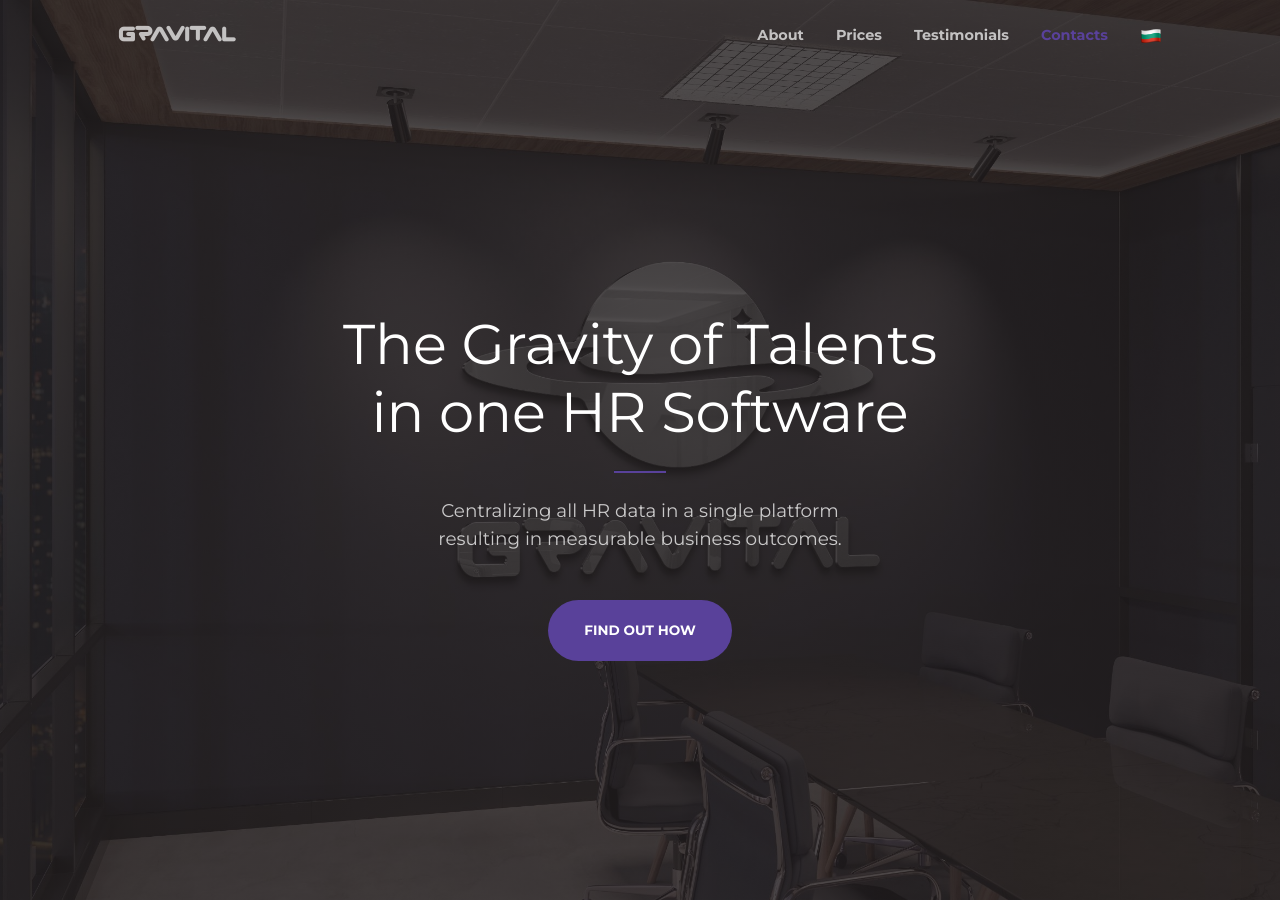
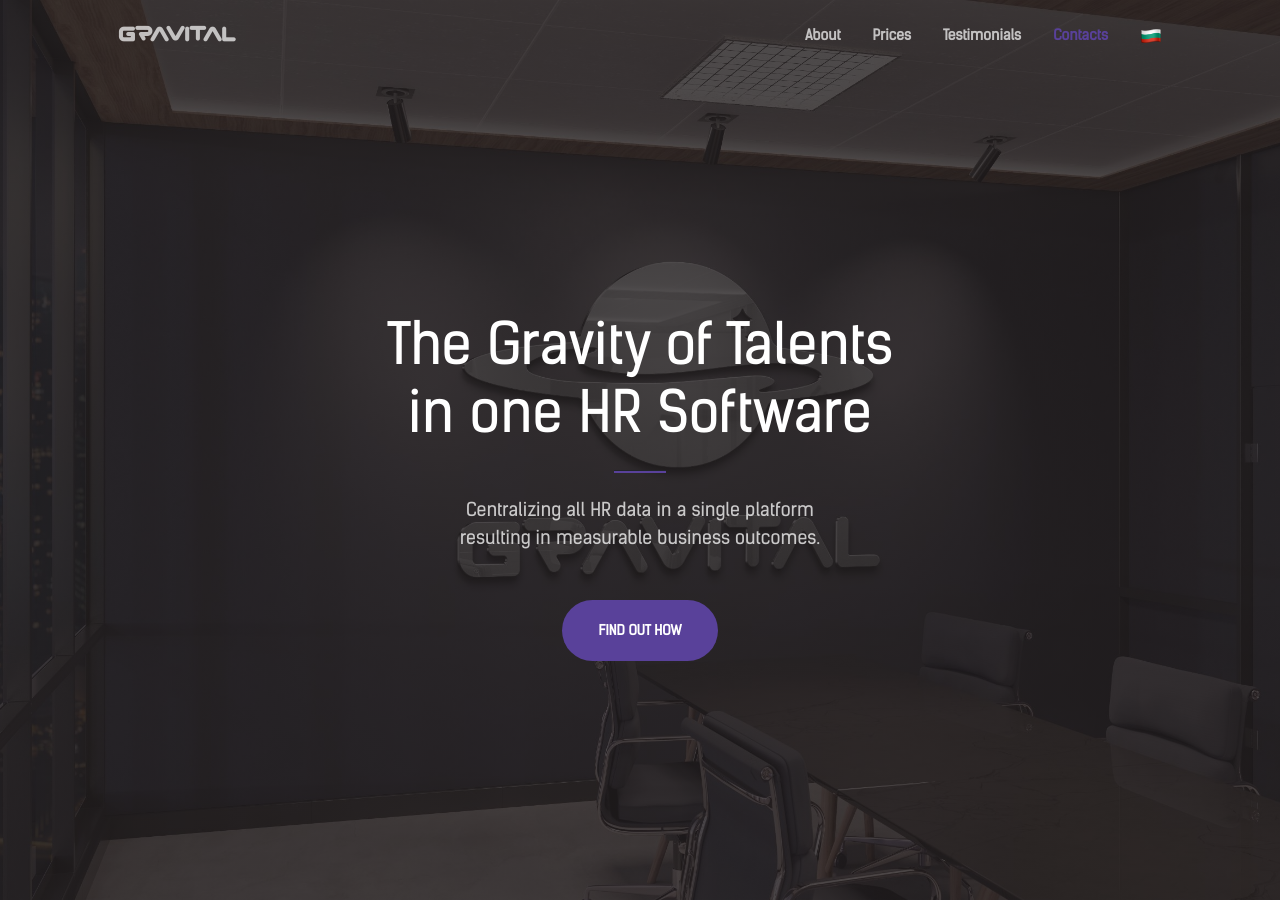
Before and after one commit to gravital-hr/gravital-hr.github.io, a Jekyll site: the page built from index.md, in a window 1280 px wide and 900 px high. Built offline with Jekyll 4.4.1, drawn with Linux system fonts in a browser that asks for light colours; comment, search, counter and statistics services are not loaded.

Commit message:
Use Kelson as main font, justify text in 'services' section.

```diff
--- a/_includes/services.html
+++ b/_includes/services.html
@@ -17,7 +17,7 @@
         <div class="mt-5">
           <div class="mb-2"><i class="{{ service.icon }} bi text-primary" style="font-size: 64px;"></i></div>
           <h3 class="h4 mb-2 {{ section.service_title_style }}">{{ service.title }}</h3>
-          <div class="text-muted mb-0">
+          <div class="text-muted mb-0" style="text-align: justify">
             {{ service.text | markdownify }}
             {% if service.url %}
               <a href="{{ service.url }}"><i class="bi bi-link"></i></a>
--- a/_sass/creative/variables/_typography.scss
+++ b/_sass/creative/variables/_typography.scss
@@ -2,11 +2,11 @@
 // Typography
 //
 
-$font-family-sans-serif: "Montserrat", -apple-system, BlinkMacSystemFont,
+$font-family-sans-serif: "Kelson", -apple-system, BlinkMacSystemFont,
     "Segoe UI", Roboto, "Helvetica Neue", Arial, "Noto Sans", sans-serif,
     "Apple Color Emoji", "Segoe UI Emoji", "Segoe UI Symbol", "Noto Color Emoji";
 
-$font-family-serif: "Montserrat", -apple-system, BlinkMacSystemFont,
+$font-family-serif: "Kelson", -apple-system, BlinkMacSystemFont,
     "Segoe UI", Roboto, "Helvetica Neue", Arial, "Noto Sans", sans-serif,
     "Apple Color Emoji", "Segoe UI Emoji", "Segoe UI Symbol", "Noto Color Emoji";
 
--- a/assets/css/main.scss
+++ b/assets/css/main.scss
@@ -28,6 +28,11 @@ $brown:      #231f20;
   font-display: swap;
   src: url(../VarelmoRound.ttf);
 }
+@font-face {
+  font-family: 'Kelson';
+  font-display: swap;
+  src: url(../kelson_sans_normal.ttf);
+}
 
 #mainNav .navbar-brand, .brand {
     font-family: 'Varelmo Round';
```
Also changed, not shown: assets/kelson_sans_normal.ttf (added).
